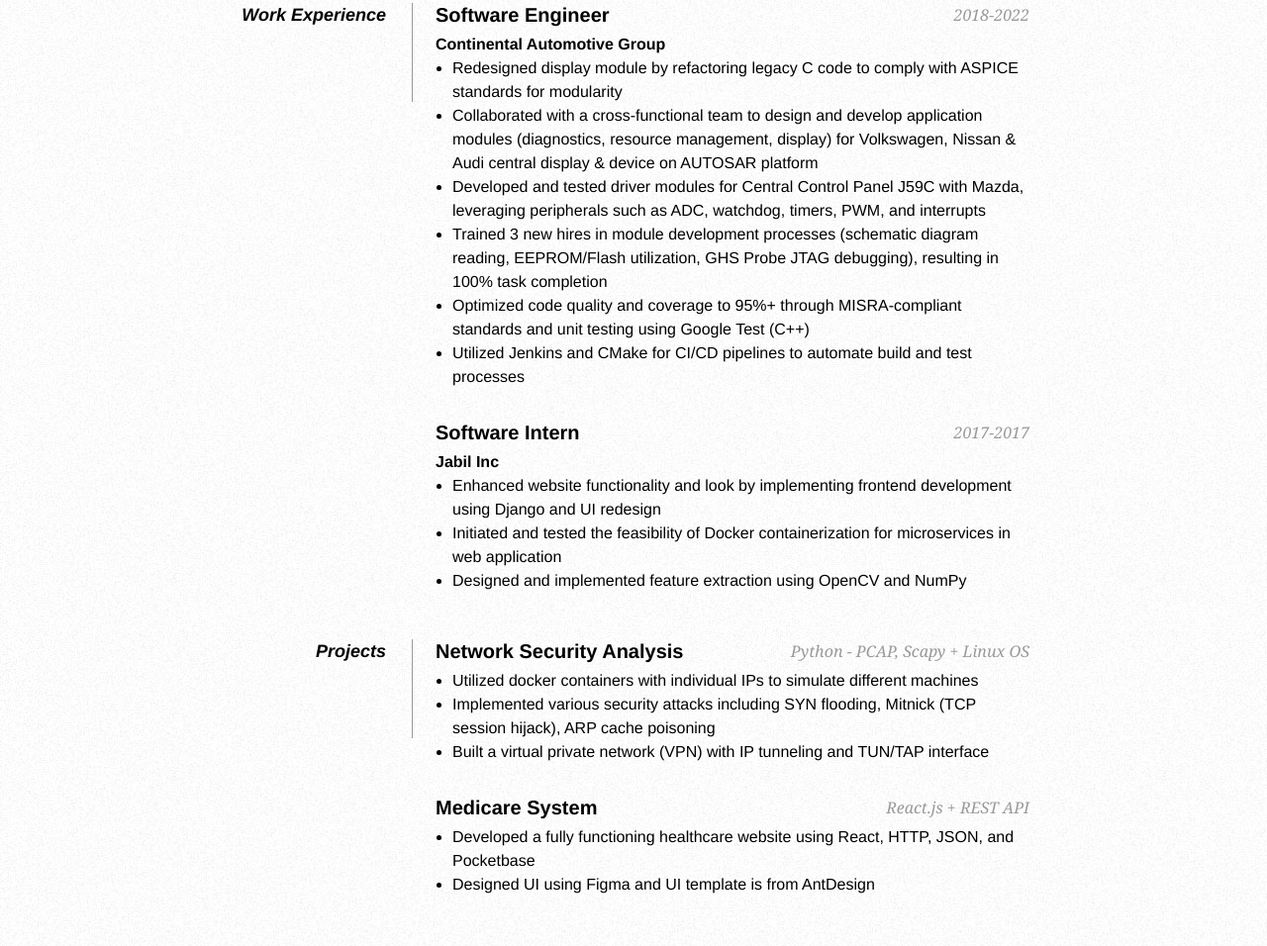
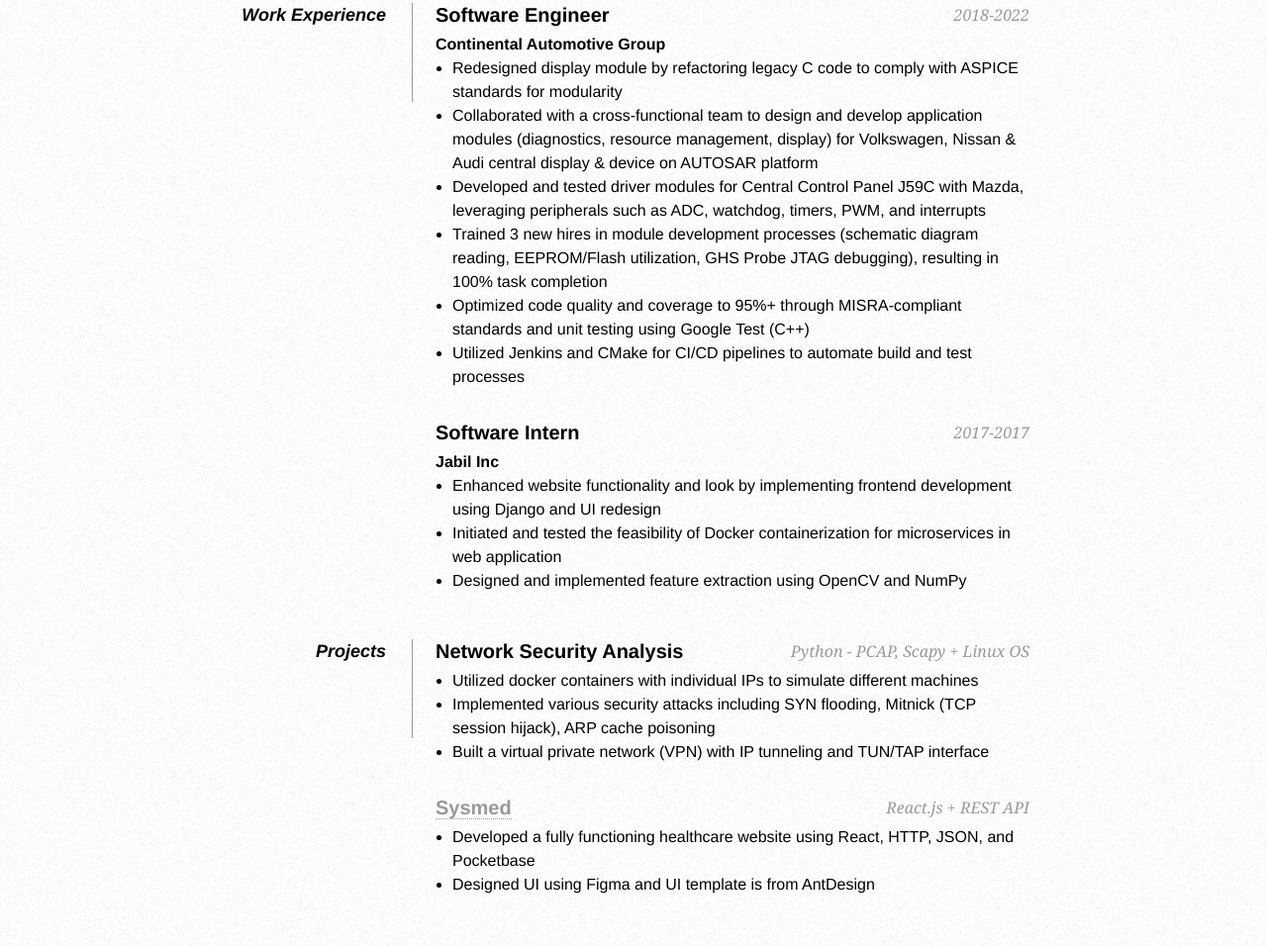
Before and after one commit to shafinaz/shafinaz.github.io, a plain HTML site: page index.html in a window 1280 px wide. Shown: the part 457-1413 px from the top of the page at 99% size. Drawn offline with Linux system fonts and the light colour scheme.

Commit message:
updated github link

```diff
--- a/index.html
+++ b/index.html
@@ -105,7 +105,7 @@
                     <li>Built a virtual private network (VPN) with IP tunneling and TUN/TAP interface</li>
                 </ul>
 
-                <h2>Medicare System<span>React.js + REST API</span></h2>
+                <h2><a href="https://github.com/shafinaz/sysmed">Sysmed</a><span>React.js + REST API</span></h2>
                 <ul>
                     <li>Developed a fully functioning healthcare website using React, HTTP, JSON, and Pocketbase</li>
                     <li>Designed UI using Figma and UI template is from AntDesign</li>
```
